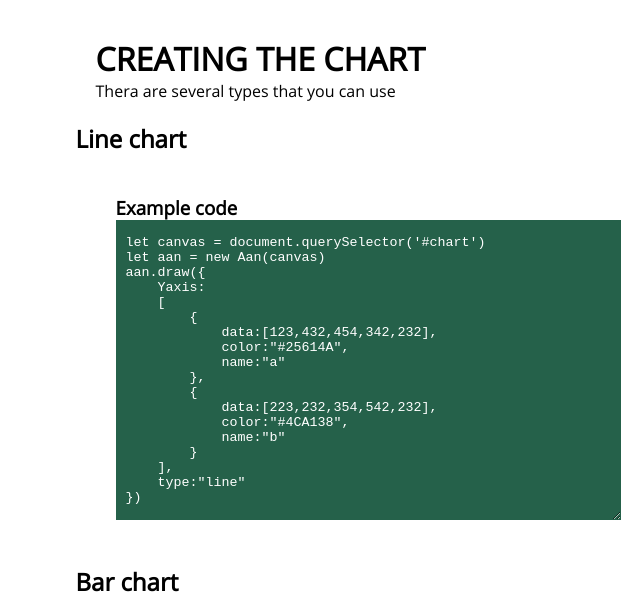
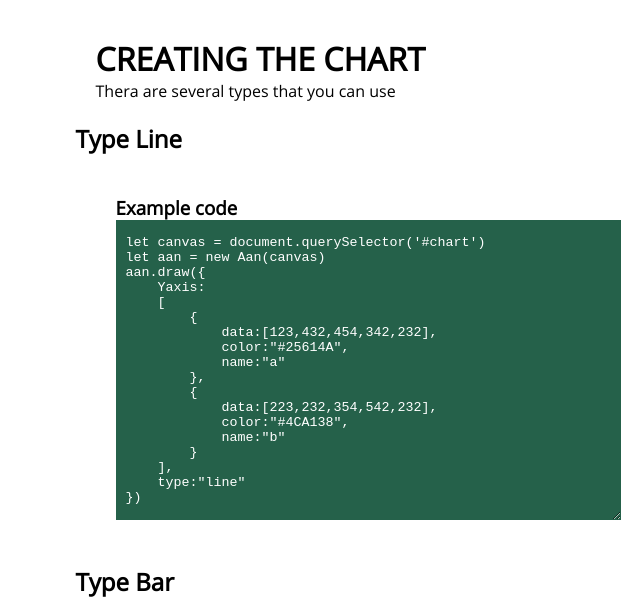
Before and after one commit to mouludin/aanjs, a plain HTML site: page index.html in a window 1280 px wide. Shown: the part 1145-1760 px from the top of the page, 0-640 px from the left. Drawn offline with Linux system fonts and the light colour scheme.

Commit message:
Update index.html

```diff
--- a/index.html
+++ b/index.html
@@ -30,7 +30,7 @@
                 <h1>CREATING THE CHART</h1>
                 <p>Thera are several types that you can use</p>
             </div>
-            <h2>Line chart</h2>
+            <h2>Type Line</h2>
             <div class="examplecode">
                 <div>
                     <h3>Example code</h3>
@@ -41,7 +41,7 @@
                     <canvas id="example1" width="500" height="300"></canvas>
                 </div>
             </div>
-            <h2>Bar chart</h2>
+            <h2>Type Bar</h2>
             <div class="examplecode">
                 <div>
                     <h3>Example code</h3>
```
